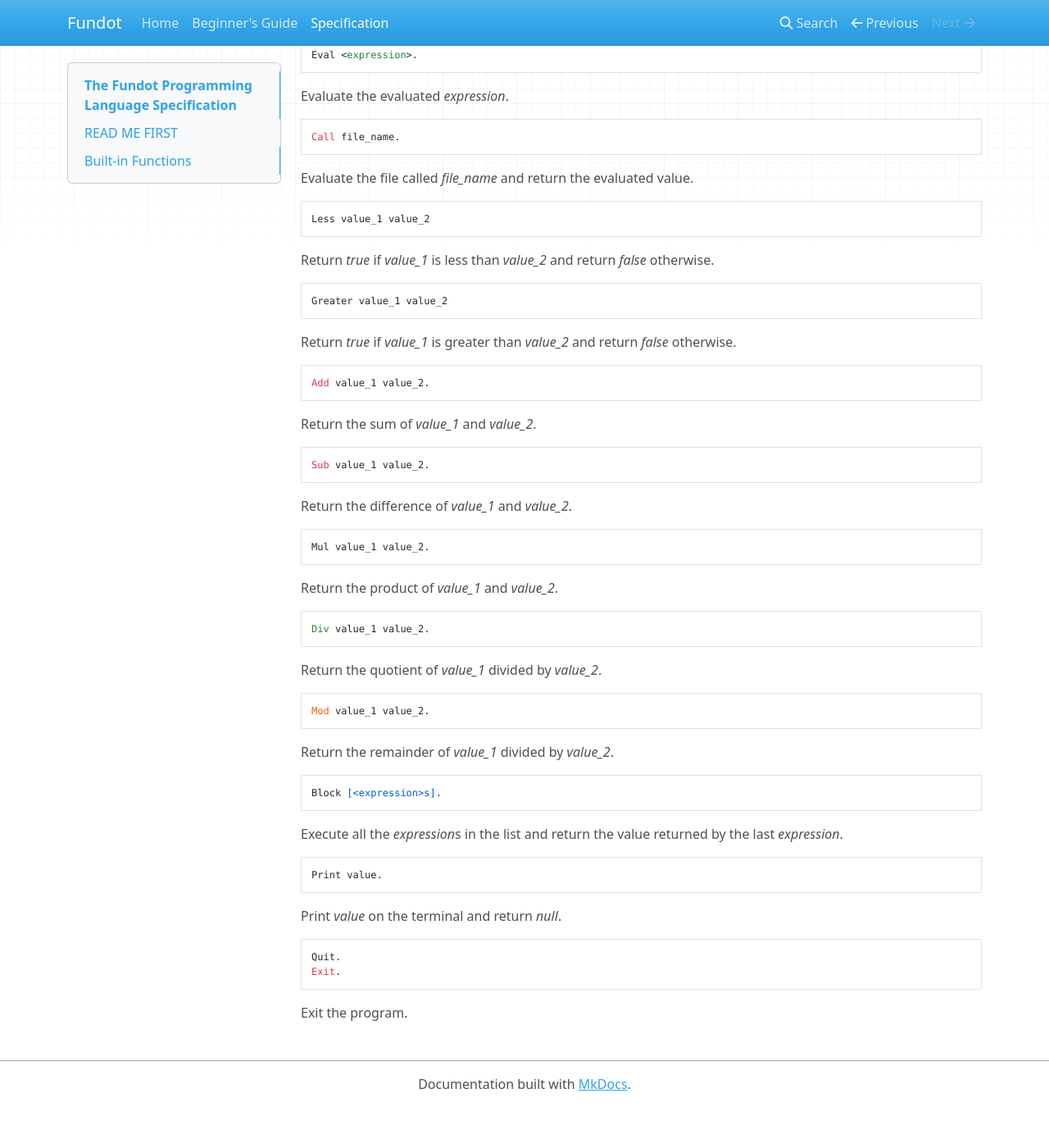
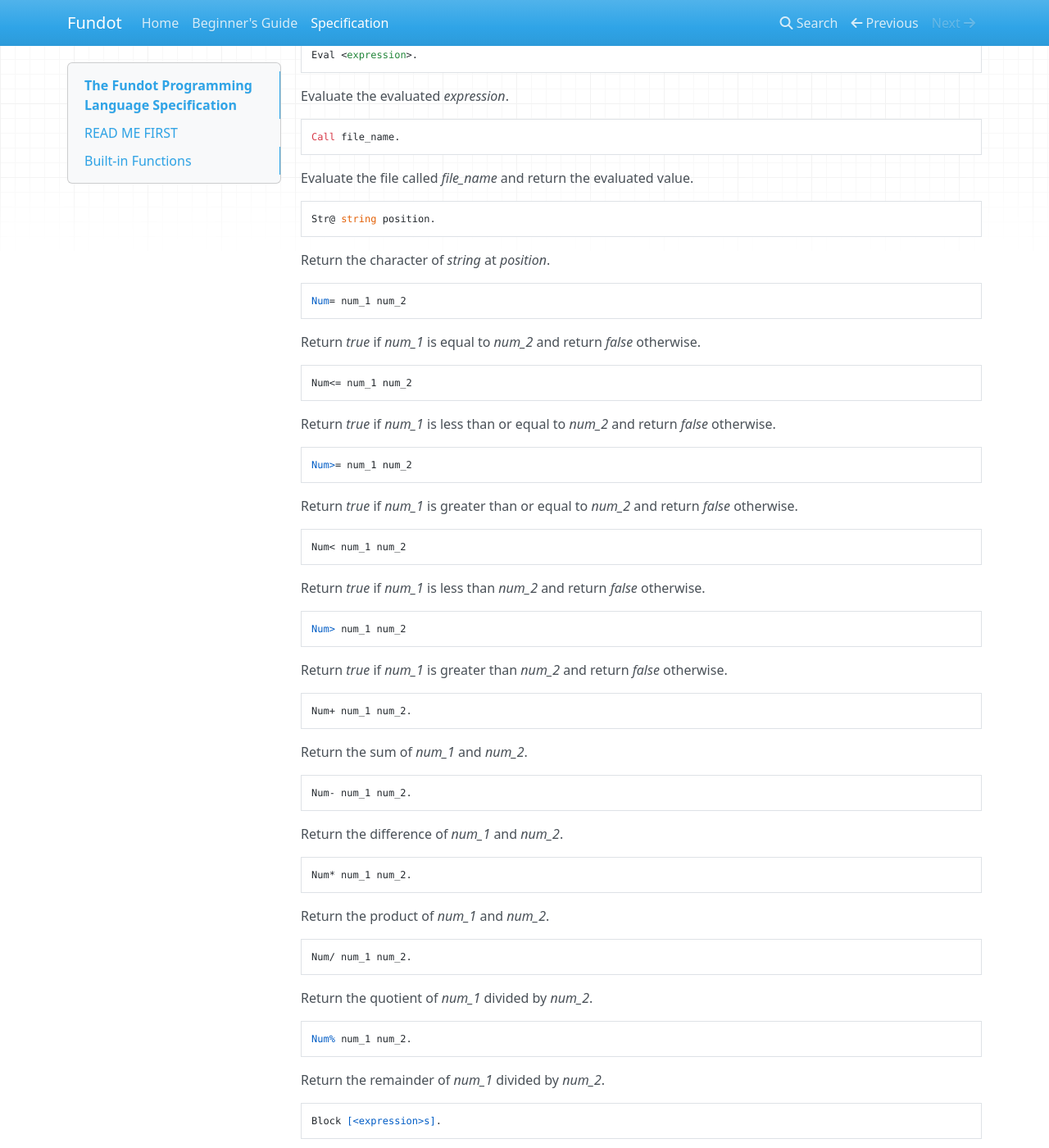
Before and after one commit to fundot/fundot, an MkDocs documentation site: the page built from docs/specification.md, in a window 1280 px wide and 1400 px high, scrolled down 1853 px. Shown: the whole window at 82% size. Built offline with MkDocs 1.6.1, drawn with Linux system fonts in a browser that asks for light colours; nearby versions of some CDN libraries; before the commit the page ends 3203 px from its top, so only the background shows below that.

Commit message:
Num function renamed and Str@ added

```diff
--- a/docs/specification.md
+++ b/docs/specification.md
@@ -65,26 +65,38 @@ Evaluate the evaluated *expression*.
     Call file_name.
 Evaluate the file called *file_name* and return the evaluated value.
 
-    Less value_1 value_2
-Return *true* if *value_1* is less than *value_2* and return *false* otherwise.
+    Str@ string position.
+Return the character of *string* at *position*.
 
-    Greater value_1 value_2
-Return *true* if *value_1* is greater than *value_2* and return *false* otherwise.
+    Num= num_1 num_2
+Return *true* if *num_1* is equal to *num_2* and return *false* otherwise.
 
-    Add value_1 value_2.
-Return the sum of *value_1* and *value_2*.
+    Num<= num_1 num_2
+Return *true* if *num_1* is less than or equal to *num_2* and return *false* otherwise.
 
-    Sub value_1 value_2.
-Return the difference of *value_1* and *value_2*.
+    Num>= num_1 num_2
+Return *true* if *num_1* is greater than or equal to *num_2* and return *false* otherwise.
 
-    Mul value_1 value_2.
-Return the product of *value_1* and *value_2*.
+    Num< num_1 num_2
+Return *true* if *num_1* is less than *num_2* and return *false* otherwise.
 
-    Div value_1 value_2.
-Return the quotient of *value_1* divided by *value_2*.
+    Num> num_1 num_2
+Return *true* if *num_1* is greater than *num_2* and return *false* otherwise.
 
-    Mod value_1 value_2.
-Return the remainder of *value_1* divided by *value_2*.
+    Num+ num_1 num_2.
+Return the sum of *num_1* and *num_2*.
+
+    Num- num_1 num_2.
+Return the difference of *num_1* and *num_2*.
+
+    Num* num_1 num_2.
+Return the product of *num_1* and *num_2*.
+
+    Num/ num_1 num_2.
+Return the quotient of *num_1* divided by *num_2*.
+
+    Num% num_1 num_2.
+Return the remainder of *num_1* divided by *num_2*.
 
     Block [<expression>s].
 Execute all the *expression*s in the list and return the value returned by the last *expression*.
```
Also changed, not shown: 1 other file.
